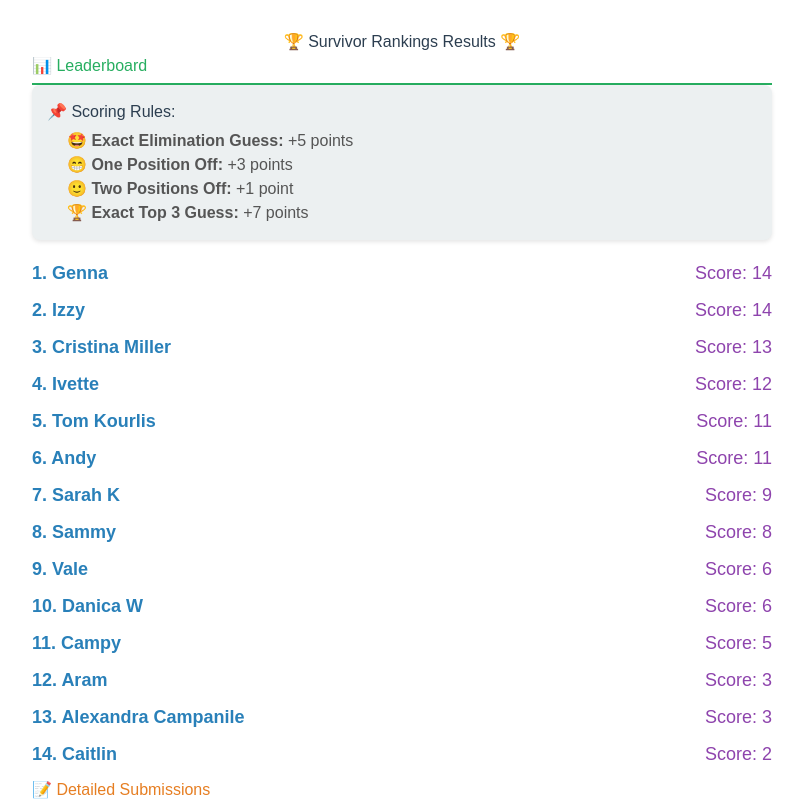
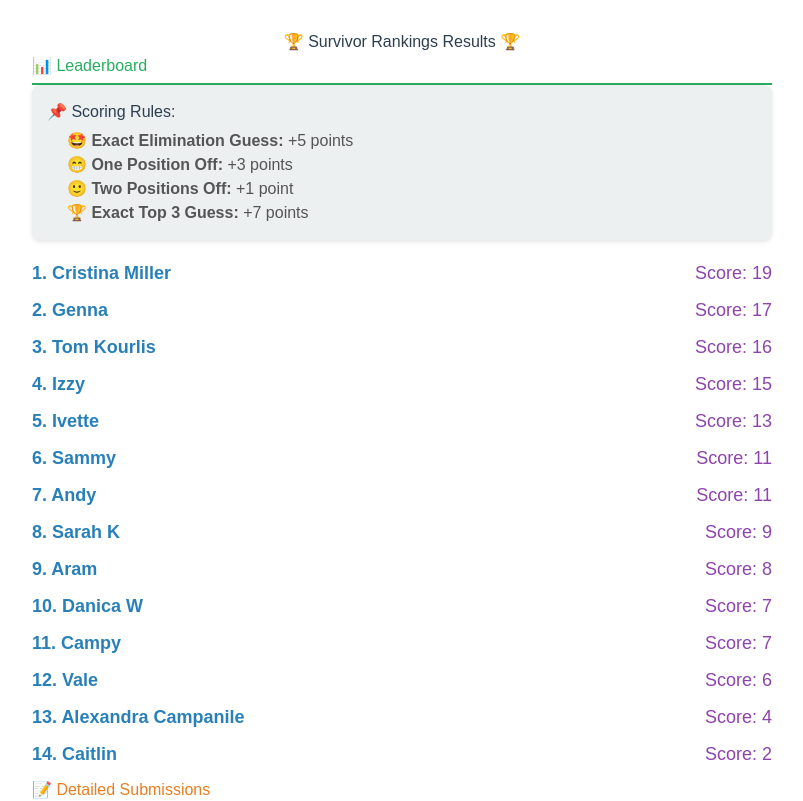
Before and after one commit to sarah-helg/survivor-rankings, a Next.js app: page / in a window 1280 px wide. Shown: the top 801 px of the page, without its empty margins (238-1041 px from the left). Built offline with nearby package versions, Linux system fonts and the light colour scheme.

Commit message:
Updated rankings through May 14

```diff
--- a/pages/index.tsx
+++ b/pages/index.tsx
@@ -16,10 +16,10 @@ const SurvivorRankingApp = () => {
 
     // Hardcoded scores for all 14 submitters
     const hardcodedScores: { [key: string]: number } = {
-        "Sammy": 8, "Sarah K": 9, "Tom Kourlis": 11, "Genna": 14,
-        "Vale": 6, "Danica W": 6, "Cristina Miller": 13, "Izzy": 14,
-        "Andy": 11, "Aram": 3, "Alexandra Campanile": 3, "Campy": 5,
-        "Ivette": 12, "Caitlin": 2
+        "Sammy": 11, "Sarah K": 9, "Tom Kourlis": 16, "Genna": 17,
+        "Vale": 6, "Danica W": 7, "Cristina Miller": 19, "Izzy": 15,
+        "Andy": 11, "Aram": 8, "Alexandra Campanile": 4, "Campy": 7,
+        "Ivette": 13, "Caitlin": 2
     };
 
     // Full submitted rankings for all 14 users
```
